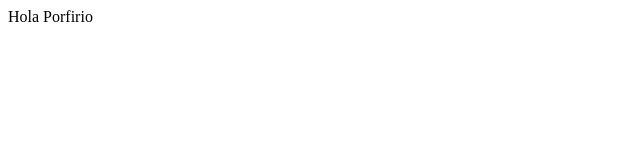
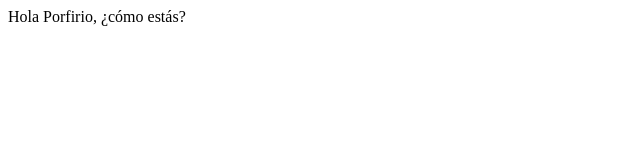
Before and after one commit to porfirioangel/AngularjsCursoCF, a plain HTML site: page P02_HolaController/index.html in a window 1280 px wide. Shown: the whole page, without its empty margins (0-640 px from the left). Drawn offline with Linux system fonts and the light colour scheme.

Commit message:
Modificación de prueba

```diff
--- a/P02_HolaController/index.html
+++ b/P02_HolaController/index.html
@@ -7,6 +7,6 @@
     <script src="controller.js"></script>
 </head>
 <body ng-controller="FirstController">
-{{"Hola " + nombre}}
+{{"Hola " + nombre + ", ¿cómo estás?"}}
 </body>
 </html>
```
